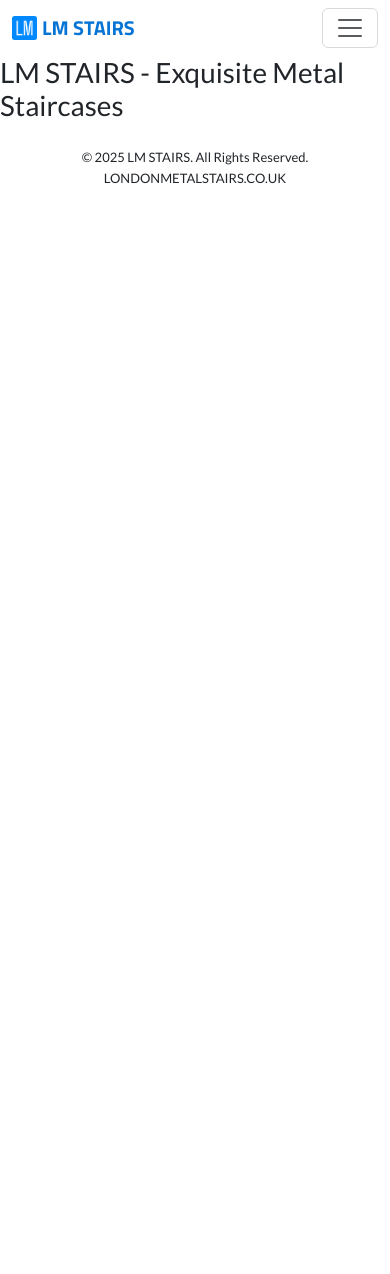
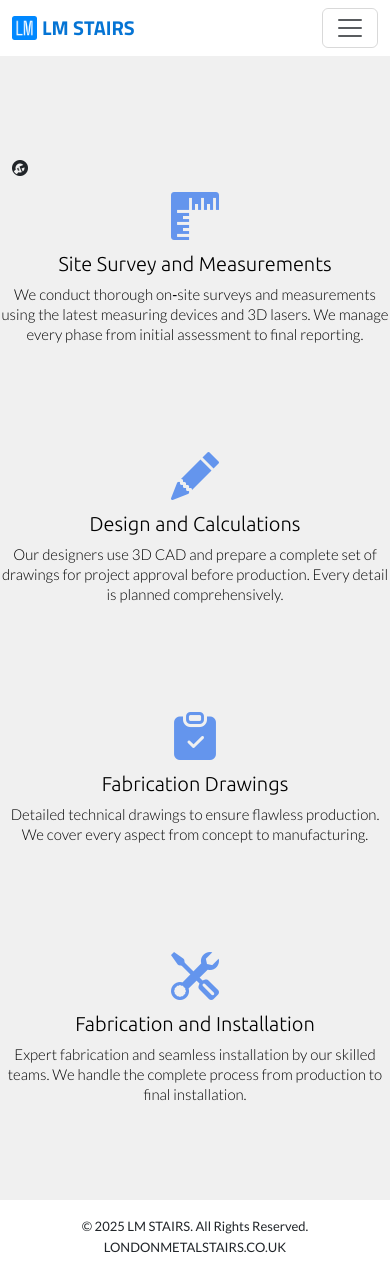
Before and after one commit to SerraKD/lm-london, a Django app: page /services/ in a window 390 px wide. Before the commit the page ends 184 px from the top, so only its background shows below. Run offline with Django 5.2, Linux system fonts and the light colour scheme.

Commit message:
add services page content

```diff
--- a/steelbusiness/main/templates/main/services.html
+++ b/steelbusiness/main/templates/main/services.html
@@ -1,4 +1,58 @@
 {% extends 'main/base.html' %}
 {% block content %}
-    <h1>LM STAIRS - Exquisite Metal Staircases</h1>
+
+<!-- Services start-->
+<section id="feature" class="feature-section">
+    <div class="container">
+        <div class="services">
+            <i class="bi bi-wrench-adjustable-circle-fill"></i>
+          </div>
+        </div>
+        <div class="row service-details">
+            <div class="col-md-3 col-sm-6 col-xs-12">
+                <div class="feature">
+                    <i class="bi bi-rulers" style="font-size: 3rem; color: cornflowerblue;"></i>
+                    <div class="feature-content">
+                        <h4>Site Survey and Measurements</h4>
+                        <p>We conduct thorough on‑site surveys and measurements using the latest measuring devices and 3D lasers.
+                          We manage every phase from initial assessment to final reporting.</p>
+                    </div>
+                </div>
+            </div><!-- /.col-md-3 -->
+            <div class="col-md-3 col-sm-6 col-xs-12">
+                <div class="feature">
+                    <i class="bi bi-pencil-fill" style="font-size: 3rem; color: cornflowerblue;"></i>
+                    <div class="feature-content">
+                        <h4>Design and Calculations</h4>
+                        <p>Our designers use 3D CAD and prepare a complete set of drawings for project approval before production.
+                          Every detail is planned comprehensively.</p>
+                    </div>
+                </div>
+            </div>
+            <div class="col-md-3 col-sm-6 col-xs-12">
+                <div class="feature">
+                    <i class="bi bi-clipboard-check-fill" style="font-size: 3rem; color: cornflowerblue;"></i>
+                    <div class="feature-content">
+                        <h4>Fabrication Drawings</h4>
+                        <p>Detailed technical drawings to ensure flawless production.
+                          We cover every aspect from concept to manufacturing.</p>
+                    </div>
+                </div>
+            </div>
+            <div class="col-md-3 col-sm-6 col-xs-12">
+                <div class="feature">
+                    <i class="bi bi-tools" style="font-size: 3rem; color: cornflowerblue;""></i>
+                    <div class="feature-content">
+                        <h4>Fabrication and Installation</h4>
+                        <p>Expert fabrication and seamless installation by our skilled teams.
+                          We handle the complete process from production to final installation.</p>
+                    </div>
+                </div>
+            </div>
+        </div>
+
+    </div>
+  </section>
+  <!-- End services Section -->
+
 {% endblock %}
```
